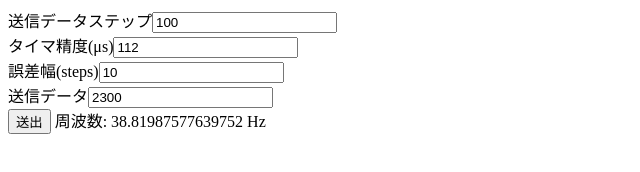
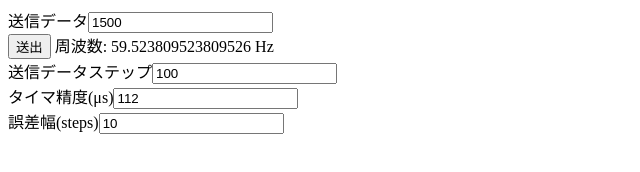
Before and after one commit to DG-7D/FMArduino, a plain HTML site: page TransmitterWeb/index.html in a window 1280 px wide. Shown: the whole page, without its empty margins (0-640 px from the left). Drawn offline with Linux system fonts and the light colour scheme.

Commit message:
送信機を改修

```diff
--- a/TransmitterWeb/index.html
+++ b/TransmitterWeb/index.html
@@ -1,16 +1,28 @@
+<!DOCTYPE html>
+<html lang="ja">
+
+    <head>
+        <meta charset="UTF-8">
+        <meta name="viewport" content="width=device-width">
+        <title>波長変調送信器</title>
+    </head>
+
+    <body>
+
+        <div><label>送信データ</label><input type="number" id="data" value="1500" step="100"></div>
+        <div><button id="toggle">送出</button> 周波数: <span id="frequency">0</span> Hz</div>
+
+        <div>
             <div><label>送信データステップ</label><input type="number" id="step" value="100"></div>
             <div><label>タイマ精度(μs)</label><input type="number" id="precision" value="112"></div>
             <div><label>誤差幅(steps)</label><input type="number" id="width" value="10"></div>
-
-<div><label>送信データ</label><input type="number" id="data" value="2300" step="100"></div>
-
-<div><button id="toggle">送出</button> 周波数: <span id="frequency">0</span> Hz</div>
+        </div>
 
         <script>
             let step = 100;
             let precision = 112;
             let width = 10;
-    let data = 2300;
+            let data = 1500;
             let frequency = 0;
 
             const audioContext = new AudioContext();
@@ -55,3 +67,6 @@
                 }
             });
         </script>
+    </body>
+
+</html>
```
Lines whose indentation alone changed are shown as unchanged.
